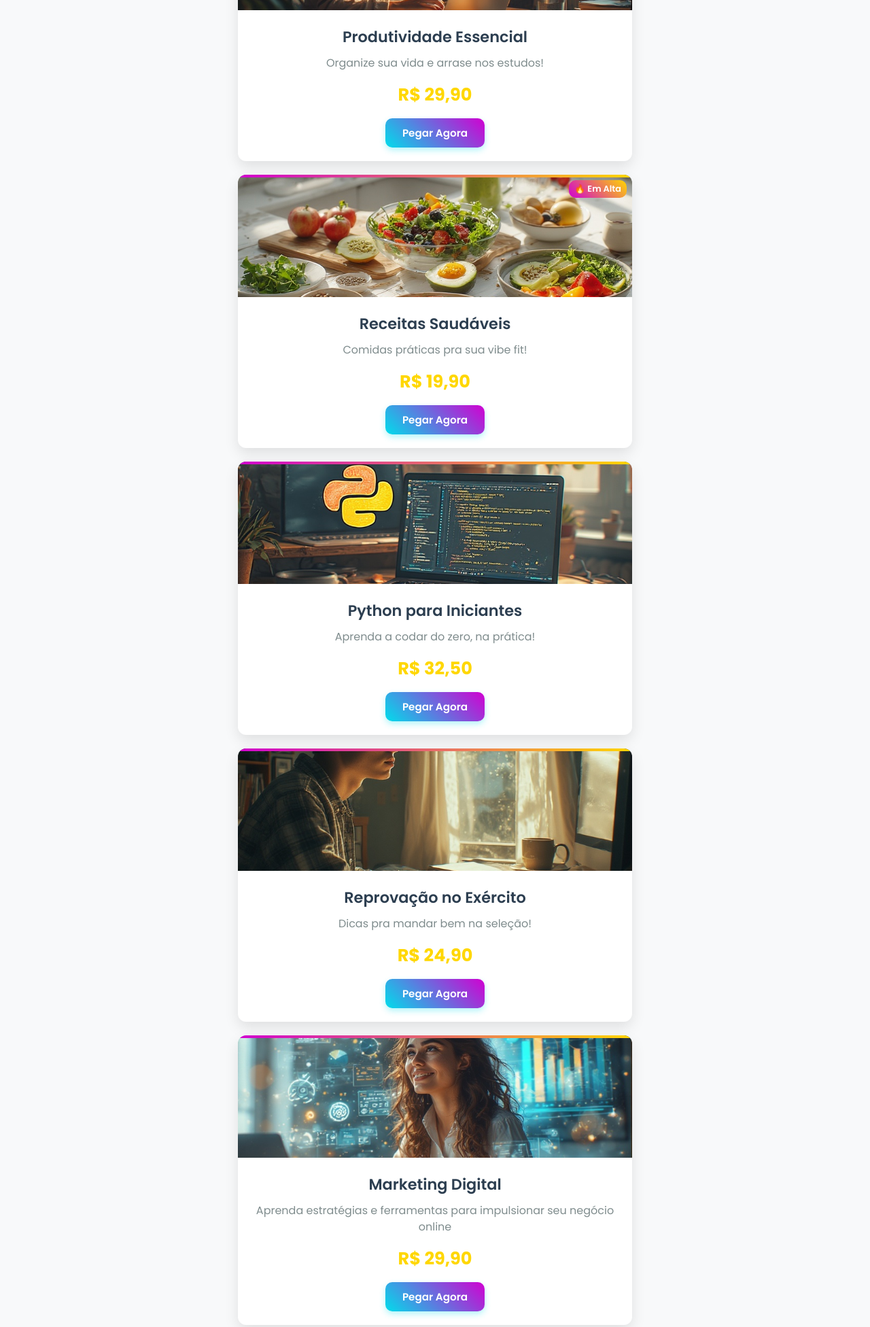
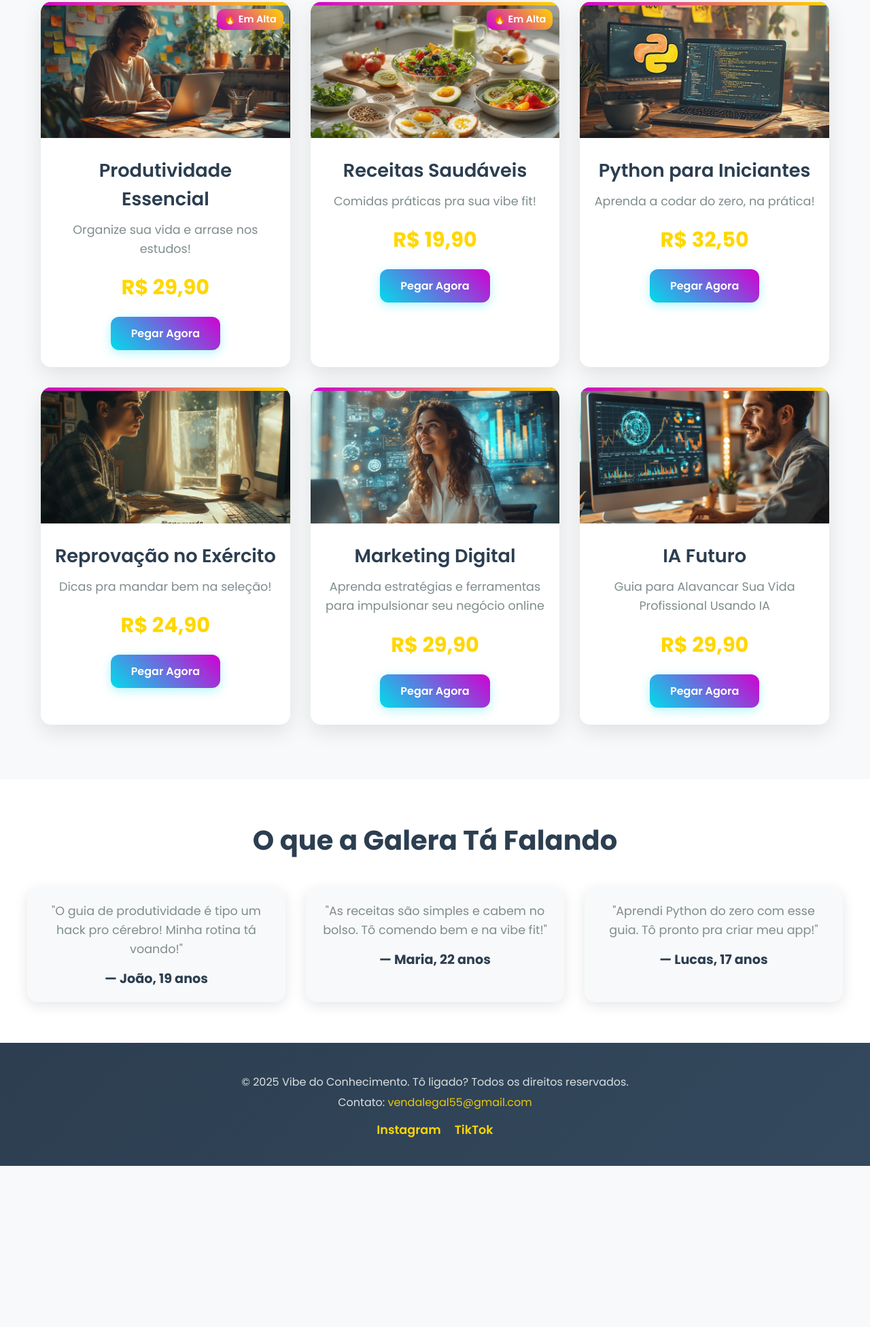
Before and after one commit to IsacGss/WebSite, a plain HTML site: page index.html in a window 1280 px wide. Shown: the part 681-2633 px from the top of the page at 68% size. After the commit the page ends 2396 px from the top, so only its background shows below. Drawn offline with Linux system fonts and the light colour scheme.

Commit message:
style.css

```diff
--- a/style.css
+++ b/style.css
@@ -16,7 +16,7 @@ body {
 /* Navbar */
 .navbar {
     background: linear-gradient(90deg, #00DDEB, #D100D1);
-    padding: 10px 20px;
+    padding: 15px 40px;
     display: flex;
     justify-content: space-between;
     align-items: center;
@@ -28,7 +28,7 @@ body {
 }
 
 .navbar .logo {
-    font-size: 1.5em;
+    font-size: 1.8em;
     font-weight: 700;
     color: #fff;
 }
@@ -36,14 +36,14 @@ body {
 .nav-links {
     list-style: none;
     display: flex;
-    gap: 15px;
+    gap: 20px;
 }
 
 .nav-links li a {
     color: #fff;
     text-decoration: none;
     font-weight: 500;
-    font-size: 1em;
+    font-size: 1.1em;
     transition: color 0.3s ease;
 }
 
@@ -64,11 +64,11 @@ body {
 header {
     background: linear-gradient(135deg, #00DDEB, #D100D1);
     color: #fff;
-    padding: 80px 15px;
+    padding: 100px 20px;
     text-align: center;
     position: relative;
     overflow: hidden;
-    margin-top: 60px;
+    margin-top: 70px;
 }
 
 header::before {
@@ -83,15 +83,15 @@ header::before {
 }
 
 header h1 {
-    font-size: 2.5em;
+    font-size: 4em;
     font-weight: 700;
     text-shadow: 2px 2px 4px rgba(0, 0, 0, 0.3);
     animation: bounceIn 1s ease-out;
 }
 
 header p {
-    font-size: 1.2em;
-    margin-top: 10px;
+    font-size: 1.5em;
+    margin-top: 15px;
     opacity: 0.9;
     animation: bounceIn 1s ease-out 0.2s both;
 }
@@ -100,48 +100,48 @@ header p {
     display: inline-block;
     background: linear-gradient(45deg, #D100D1, #FFD700);
     color: #fff;
-    padding: 12px 30px;
+    padding: 15px 35px;
     text-decoration: none;
-    border-radius: 10px;
-    margin-top: 20px;
+    border-radius: 12px;
+    margin-top: 30px;
     font-weight: 600;
-    font-size: 1em;
+    font-size: 1.2em;
     transition: all 0.3s ease;
-    box-shadow: 0 4px 10px rgba(209, 0, 209, 0.4);
+    box-shadow: 0 4px 15px rgba(209, 0, 209, 0.4);
     touch-action: manipulation;
 }
 
 .btn:hover, .btn:focus {
     transform: scale(1.05);
-    box-shadow: 0 6px 15px rgba(209, 0, 209, 0.6);
+    box-shadow: 0 6px 20px rgba(209, 0, 209, 0.6);
 }
 
 /* Product Grid */
 main {
     background: #F8F9FA;
-    padding: 40px 15px;
+    padding: 60px 20px;
 }
 
 main h2 {
     text-align: center;
-    font-size: 2em;
+    font-size: 2.5em;
     color: #2C3E50;
-    margin-bottom: 30px;
+    margin-bottom: 40px;
 }
 
 .product-grid {
     display: grid;
-    grid-template-columns: 1fr;
-    gap: 20px;
-    padding: 10px;
-    max-width: 600px;
+    grid-template-columns: repeat(auto-fit, minmax(300px, 1fr));
+    gap: 30px;
+    padding: 20px;
+    max-width: 1200px;
     margin: 0 auto;
 }
 
 .product-card {
     background: #fff;
-    border-radius: 12px;
-    box-shadow: 0 8px 20px rgba(0, 0, 0, 0.1);
+    border-radius: 15px;
+    box-shadow: 0 10px 30px rgba(0, 0, 0, 0.1);
     overflow: hidden;
     text-align: center;
     transition: all 0.3s ease;
@@ -151,19 +151,19 @@ main h2 {
 .product-card.trending::after {
     content: '🔥 Em Alta';
     position: absolute;
-    top: 8px;
-    right: 8px;
+    top: 10px;
+    right: 10px;
     background: linear-gradient(45deg, #D100D1, #FFD700);
     color: #fff;
-    padding: 4px 8px;
-    border-radius: 10px;
-    font-size: 0.8em;
+    padding: 5px 10px;
+    border-radius: 12px;
+    font-size: 0.9em;
     font-weight: 600;
 }
 
 .product-card:hover, .product-card:focus-within {
-    transform: translateY(-5px);
-    box-shadow: 0 10px 25px rgba(0, 0, 0, 0.2);
+    transform: translateY(-8px);
+    box-shadow: 0 15px 40px rgba(0, 0, 0, 0.2);
 }
 
 .product-card::before {
@@ -172,105 +172,104 @@ main h2 {
     top: 0;
     left: 0;
     right: 0;
-    height: 4px;
+    height: 5px;
     background: linear-gradient(45deg, #D100D1, #FFD700);
 }
 
 .product-card img {
     width: 100%;
-    height: 180px;
+    height: 200px;
     object-fit: cover;
     transition: transform 0.3s ease;
 }
 
 .product-card:hover img, .product-card:focus-within img {
-    transform: scale(1.05);
+    transform: scale(1.1);
 }
 
 .product-card h3 {
-    font-size: 1.4em;
-    margin: 15px 15px 10px;
+    font-size: 1.7em;
+    margin: 20px 20px 10px;
     color: #2C3E50;
     font-weight: 600;
 }
 
 .product-card p {
-    font-size: 1em;
+    font-size: 1.1em;
     color: #7F8C8D;
-    margin: 0 15px 15px;
-    line-height: 1.5;
+    margin: 0 20px 20px;
+    line-height: 1.6;
 }
 
 .product-card .price {
-    font-size: 1.6em;
+    font-size: 1.9em;
     color: #FFD700;
     font-weight: 700;
-    margin-bottom: 15px;
+    margin-bottom: 20px;
 }
 
 .product-card .buy-btn {
     background: linear-gradient(45deg, #00DDEB, #D100D1);
     color: #fff;
-    padding: 10px 25px;
+    padding: 12px 30px;
     text-decoration: none;
-    border-radius: 10px;
-    margin: 0 15px 20px;
+    border-radius: 12px;
+    margin: 0 20px 25px;
     display: inline-block;
     font-weight: 600;
-    font-size: 0.95em;
     transition: all 0.3s ease;
-    box-shadow: 0 4px 10px rgba(0, 221, 235, 0.3);
+    box-shadow: 0 4px 15px rgba(0, 221, 235, 0.3);
     touch-action: manipulation;
 }
 
 .product-card .buy-btn:hover, .product-card .buy-btn:focus {
     transform: scale(1.05);
-    box-shadow: 0 6px 15px rgba(0, 221, 235, 0.5);
+    box-shadow: 0 6px 20px rgba(0, 221, 235, 0.5);
 }
 
 /* Testimonials */
 #testimonials {
     background: #fff;
-    padding: 40px 15px;
+    padding: 60px 20px;
     text-align: center;
 }
 
 #testimonials h2 {
-    font-size: 2em;
+    font-size: 2.5em;
     color: #2C3E50;
-    margin-bottom: 30px;
+    margin-bottom: 40px;
 }
 
 .testimonial-grid {
     display: grid;
-    grid-template-columns: 1fr;
-    gap: 20px;
-    max-width: 600px;
+    grid-template-columns: repeat(auto-fit, minmax(300px, 1fr));
+    gap: 30px;
+    max-width: 1200px;
     margin: 0 auto;
 }
 
 .testimonial-card {
     background: #F8F9FA;
-    border-radius: 12px;
-    padding: 15px;
-    box-shadow: 0 5px 15px rgba(0, 0, 0, 0.1);
+    border-radius: 15px;
+    padding: 20px;
+    box-shadow: 0 5px 20px rgba(0, 0, 0, 0.1);
     transition: all 0.3s ease;
 }
 
 .testimonial-card:hover, .testimonial-card:focus-within {
-    transform: translateY(-3px);
+    transform: translateY(-5px);
 }
 
 .testimonial-card p {
-    font-size: 1em;
+    font-size: 1.1em;
     color: #7F8C8D;
-    line-height: 1.5;
+    line-height: 1.6;
 }
 
 .testimonial-card h4 {
-    font-size: 1.1em;
+    font-size: 1.2em;
     color: #2C3E50;
-    margin-top: 10px;
+    margin-top: 15px;
 }
 
 /* Footer */
@@ -278,12 +277,12 @@ footer {
     background: linear-gradient(135deg, #2C3E50, #34495E);
     color: #ECF0F1;
     text-align: center;
-    padding: 30px 15px;
+    padding: 40px 20px;
 }
 
 footer p {
     margin: 5px 0;
-    font-size: 0.9em;
+    font-size: 1em;
     opacity: 0.9;
 }
 
@@ -298,14 +297,14 @@ footer a:hover, footer a:focus {
 }
 
 .social-links {
-    margin-top: 10px;
+    margin-top: 15px;
     display: flex;
     justify-content: center;
-    gap: 15px;
+    gap: 20px;
 }
 
 .social-links a {
-    font-size: 0.95em;
+    font-size: 1.1em;
     font-weight: 600;
 }
 
@@ -366,8 +365,34 @@ footer a:hover, footer a:focus {
         font-size: 0.95em;
     }
 
+    main {
+        padding: 40px 15px;
+    }
+
     main h2, #testimonials h2 {
         font-size: 1.8em;
+    }
+
+    .product-grid, .testimonial-grid {
+        grid-template-columns: 1fr;
+        max-width: 600px;
+    }
+
+    .product-card img {
+        height: 180px;
+    }
+
+    .product-card h3 {
+        font-size: 1.4em;
+    }
+
+    .product-card .price {
+        font-size: 1.6em;
+    }
+
+    .product-card .buy-btn {
+        padding: 10px 25px;
+        font-size: 0.95em;
     }
 }
 
@@ -400,4 +425,12 @@ footer a:hover, footer a:focus {
         padding: 8px 20px;
         font-size: 0.9em;
     }
+
+    footer p {
+        font-size: 0.9em;
+    }
+
+    .social-links a {
+        font-size: 0.95em;
+    }
 }
```
